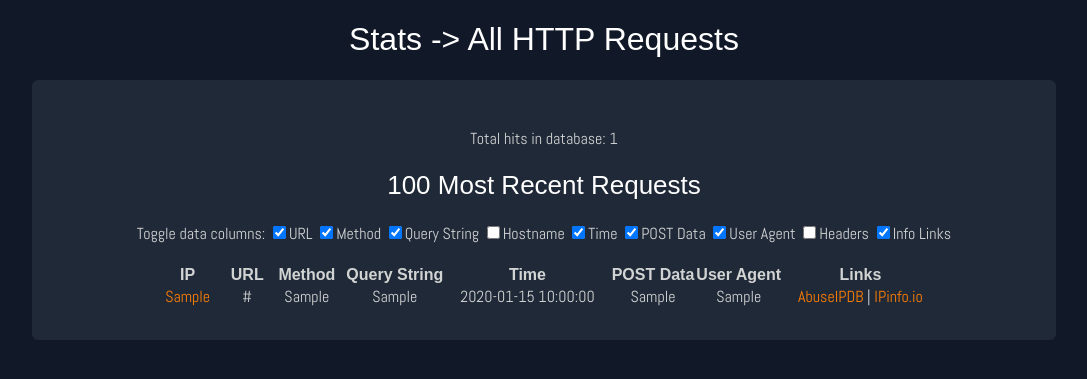
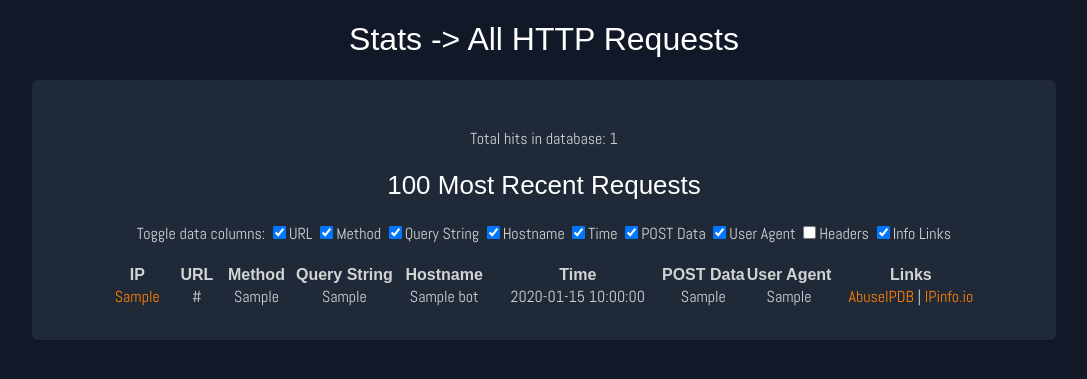
Before and after one commit to mepley1/honeypot, a Flask app: page /stats in a window 1280 px wide. Shown: the part 74-453 px from the top of the page, without its empty margins (96-1183 px from the left). Run offline with Flask 3, Linux system fonts and the light colour scheme; a user stored in the database is signed in; tables that the repository leaves empty hold one stand-in row (values such as "Sample post"); some web fonts are replaced.

Commit message:
Add files via upload

```diff
--- a/project/templates/about.html
+++ b/project/templates/about.html
@@ -12,7 +12,7 @@
 		<h1>About this site</h1>
 		<div id="form-div">
 		<p>A simple ｈｏｎｅｙｐｏｔ brought to you by <a href="https://www.mepley.net" target="_blank">mepley.net</a> </p>
-		<p>Records all HTTP requests made to any endpoint, and includes a fake login form to capture stuffed credentials.</p>
+		<p>Records all HTTP requests made to any endpoint and allows some further analysis+reporting.</p>
 		<p>Source code: <a href="https://github.com/mepley1/honeypot">Github</a></p>
 		</div>
 	</div>
--- a/project/templates/index.html
+++ b/project/templates/index.html
@@ -38,7 +38,7 @@
         </div>
         -->
 
-        <div class="content">
+        <div class="content contentSmall">
             <p>{{message}}</p>
             {% with messages = get_flashed_messages(with_categories=true) %}
                     {% if messages %}
--- a/project/templates/loginstats.html
+++ b/project/templates/loginstats.html
@@ -13,8 +13,8 @@
 	<div class="everything"><center>
         <h1>Stats -> Logins</h1>
         <div class="content">
-            <p>Total logins in database: {{totalLogins}}</p>
-            <h2>100 Most Recent Credentials</h2>
+            <p>Total failed logins in database: {{totalLogins}}</p>
+            <h2>Most Recent failed logins </h2>
 
             <div id="dataToggles">
                 Toggle data columns:
--- a/project/templates/stats.html
+++ b/project/templates/stats.html
@@ -28,7 +28,7 @@
                     <input type="checkbox" name="dataCheckbox" value="dataQueryString" checked>Query String
                 </label>
                 <label>
-                    <input type="checkbox" name="dataCheckbox" value="dataHostname">Hostname
+                    <input type="checkbox" name="dataCheckbox" value="dataHostname" checked>Hostname
                 </label>
                 <label>
                     <input type="checkbox" name="dataCheckbox" value="dataTime" checked>Time
@@ -55,7 +55,7 @@
                     <th class="dataURL selectt">URL</th>
                     <th class="dataMethod selectt">Method</th>
                     <th class="dataQueryString selectt">Query String</th>
-                    <th class="dataHostname selectt hidden">Hostname</th>
+                    <th class="dataHostname selectt">Hostname</th>
                     <th class="dataTime selectt">Time</th>
                     <th class="dataPostData selectt">POST Data</th>
                     <th class="dataUA selectt">User Agent</th>
@@ -66,10 +66,10 @@
                 {% for row in stats: %}
                 <tr>
                     <td class="ipToLink"><a href="{{url_for('main.ipStats', ipAddr=row['remoteaddr'])}}">{{row['remoteaddr']}}</a></td>
-                    <td class="dataURL selectt">{{row['url']|e}}</td>
+                    <td class="dataURL selectt">{{row['url']}}</td>
                     <td class="dataMethod selectt">{{row['requestmethod']}}</td>
                     <td class="dataQueryString selectt">{{row['querystring']}}</td>
-                    <td class="dataHostname selectt hidden">{{row['hostname']}}</td>
+                    <td class="dataHostname selectt">{{row['hostname']}}</td>
                     <td class="dataTime selectt">{{row['time']}}</td>
                     <td class="dataPostData selectt">{{row['postjson']}}</td>
                     <td class="dataUA selectt">{{row['useragent']}}</td>
```
